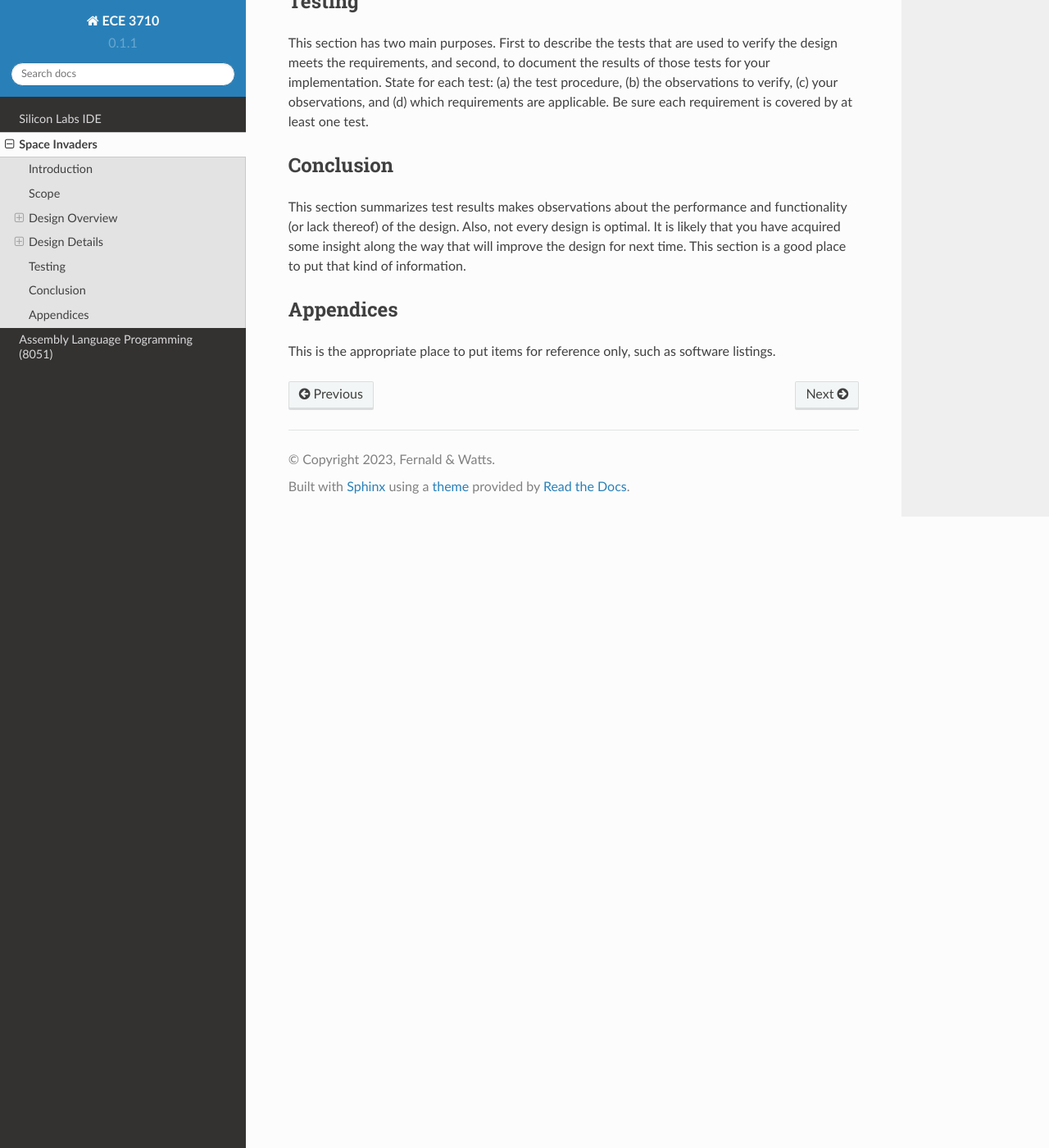
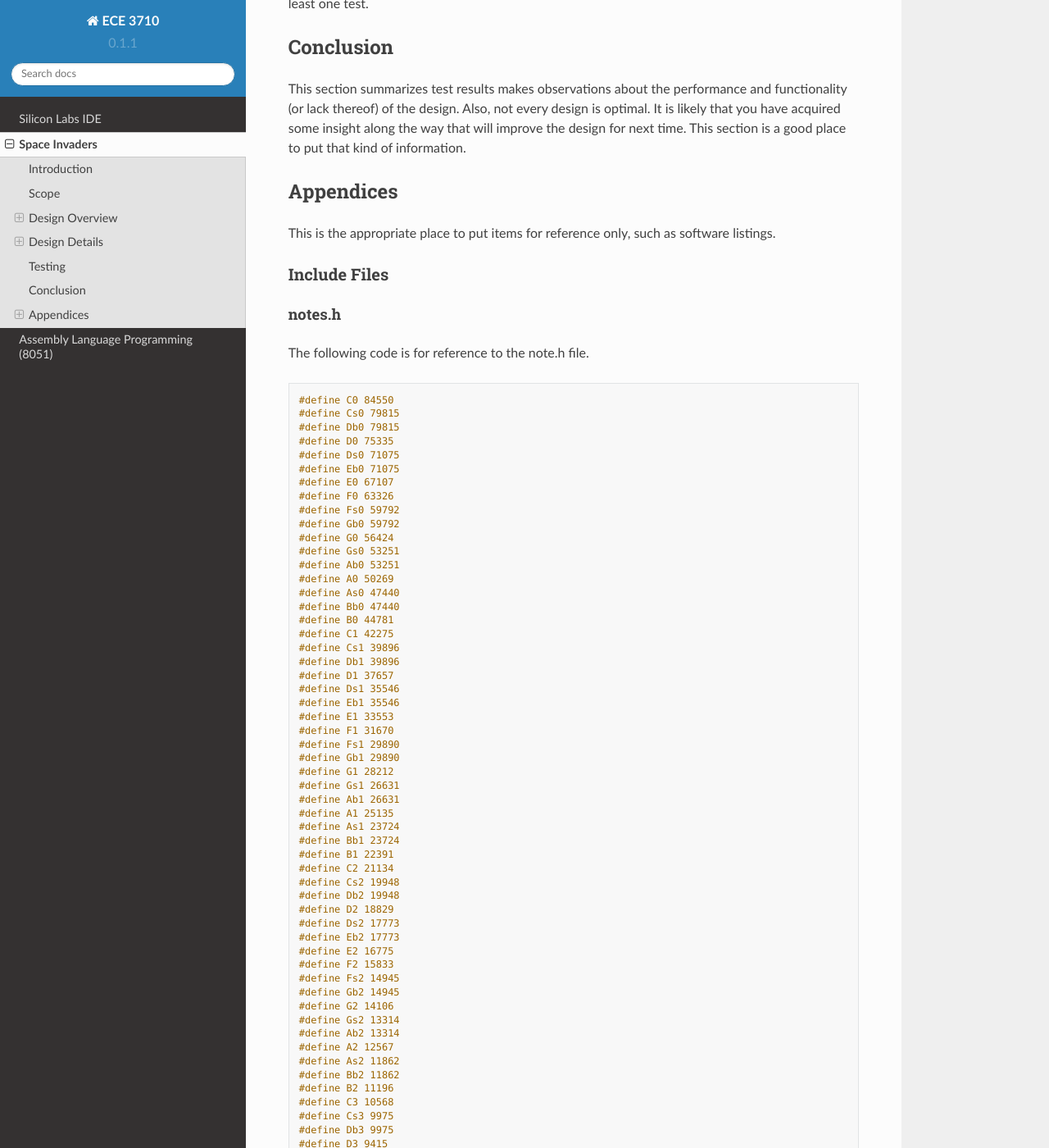
Before and after one commit to wattsjake/ece3710-notes, a Sphinx documentation site: the page built from docs/source/project.rst, in a window 1280 px wide and 1400 px high, scrolled down 8587 px. Shown: the whole window at 82% size. Built offline with Sphinx 7.4.7 and the Read the Docs theme 2.0.0, drawn with Linux system fonts in a browser that asks for light colours; some of the changed text lies outside the part shown.

Commit message:
added notes.h to appendix

```diff
--- a/docs/source/project.rst
+++ b/docs/source/project.rst
@@ -96,12 +96,12 @@ Requirements
     14x8 pixel shields. If a laser burst hits a shield, one pixel of that shield should be
     removed.
 17. If the front row of space invaders ever overlaps the shields, the shields are
-   removed.
+    removed.
 18. At random times, a flying saucer may cross the screen behind the array of
-   invaders. Hitting the saucer with a laser burst scores 50 points.
+    invaders. Hitting the saucer with a laser burst scores 50 points.
 19. Use three or four rows of invaders instead of two.
 20. Use two images for the invaders and alternate (animate) them each time the
-   invaders move (See below).
+    invaders move (See below).
 
 
 Dependencies
@@ -374,3 +374,162 @@ Appendices
 
 This is the appropriate place to put items for reference only, such as software
 listings.
+
+Include Files
+*************
+.. _include_files:
+
+notes.h
+-------
+.. _notes.h:
+
+The following code is for reference to the note.h file.
+
+.. code-block:: c
+
+   #define C0 84550
+   #define Cs0 79815
+   #define Db0 79815
+   #define D0 75335
+   #define Ds0 71075
+   #define Eb0 71075
+   #define E0 67107
+   #define F0 63326
+   #define Fs0 59792
+   #define Gb0 59792
+   #define G0 56424
+   #define Gs0 53251
+   #define Ab0 53251
+   #define A0 50269
+   #define As0 47440
+   #define Bb0 47440
+   #define B0 44781
+   #define C1 42275
+   #define Cs1 39896
+   #define Db1 39896
+   #define D1 37657
+   #define Ds1 35546
+   #define Eb1 35546
+   #define E1 33553
+   #define F1 31670
+   #define Fs1 29890
+   #define Gb1 29890
+   #define G1 28212
+   #define Gs1 26631
+   #define Ab1 26631
+   #define A1 25135
+   #define As1 23724
+   #define Bb1 23724
+   #define B1 22391
+   #define C2 21134
+   #define Cs2 19948
+   #define Db2 19948
+   #define D2 18829
+   #define Ds2 17773
+   #define Eb2 17773
+   #define E2 16775
+   #define F2 15833
+   #define Fs2 14945
+   #define Gb2 14945
+   #define G2 14106
+   #define Gs2 13314
+   #define Ab2 13314
+   #define A2 12567
+   #define As2 11862
+   #define Bb2 11862
+   #define B2 11196
+   #define C3 10568
+   #define Cs3 9975
+   #define Db3 9975
+   #define D3 9415
+   #define Ds3 8887
+   #define Eb3 8887
+   #define E3 8388
+   #define F3 7917
+   #define Fs3 7472
+   #define Gb3 7472
+   #define G3 7053
+   #define Gs3 6657
+   #define Ab3 6657
+   #define A3 6284
+   #define As3 5931
+   #define Bb3 5931
+   #define B3 5598
+   #define C4 5284
+   #define Cs4 4987
+   #define Db4 4987
+   #define D4 4707
+   #define Ds4 4443
+   #define Eb4 4443
+   #define E4 4194
+   #define F4 3958
+   #define Fs4 3736
+   #define Gb4 3736
+   #define G4 3527
+   #define Gs4 3329
+   #define Ab4 3329
+   #define A4 3142
+   #define As4 2966
+   #define Bb4 2966
+   #define B4 2799
+   #define C5 2642
+   #define Cs5 2494
+   #define Db5 2494
+   #define D5 2354
+   #define Ds5 2222
+   #define Eb5 2222
+   #define E5 2097
+   #define F5 1979
+   #define Fs5 1868
+   #define Gb5 1868
+   #define G5 1763
+   #define Gs5 1664
+   #define Ab5 1664
+   #define A5 1571
+   #define As5 1483
+   #define Bb5 1483
+   #define B5 1400
+   #define C6 1321
+   #define Cs6 1247
+   #define Db6 1247
+   #define D6 1177
+   #define Ds6 1111
+   #define Eb6 1111
+   #define E6 1048
+   #define F6 990
+   #define Fs6 934
+   #define Gb6 934
+   #define G6 882
+   #define Gs6 832
+   #define Ab6 832
+   #define A6 785
+   #define As6 741
+   #define Bb6 741
+   #define B6 700
+   #define C7 660
+   #define Cs7 623
+   #define Db7 623
+   #define D7 588
+   #define Ds7 555
+   #define Eb7 555
+   #define E7 524
+   #define F7 495
+   #define Fs7 467
+   #define Gb7 467
+   #define G7 441
+   #define Gs7 416
+   #define Ab7 416
+   #define A7 393
+   #define As7 371
+   #define Bb7 371
+   #define B7 350
+   #define C8 330
+   #define Cs8 312
+   #define Db8 312
+   #define D8 294
+   #define Ds8 278
+   #define Eb8 278
+
+.. note::
+
+   Add include files here.
```
